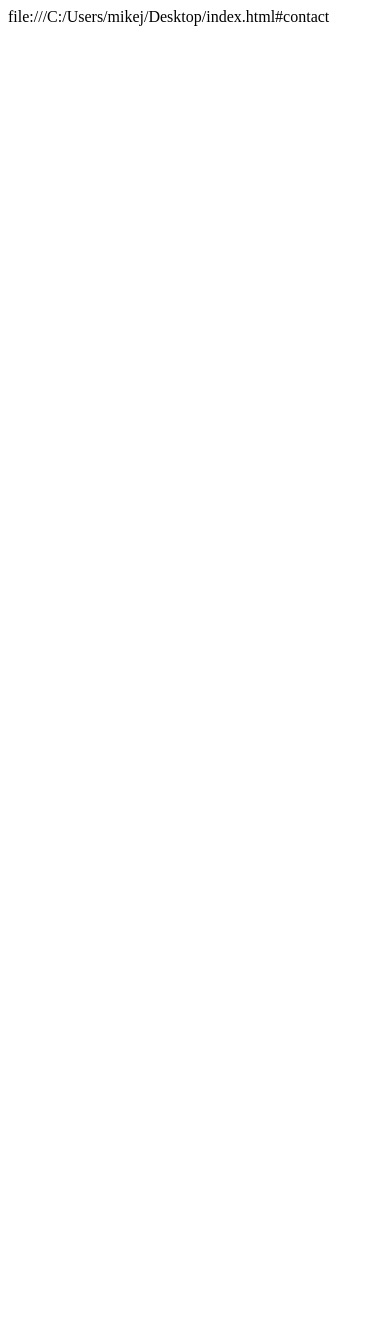
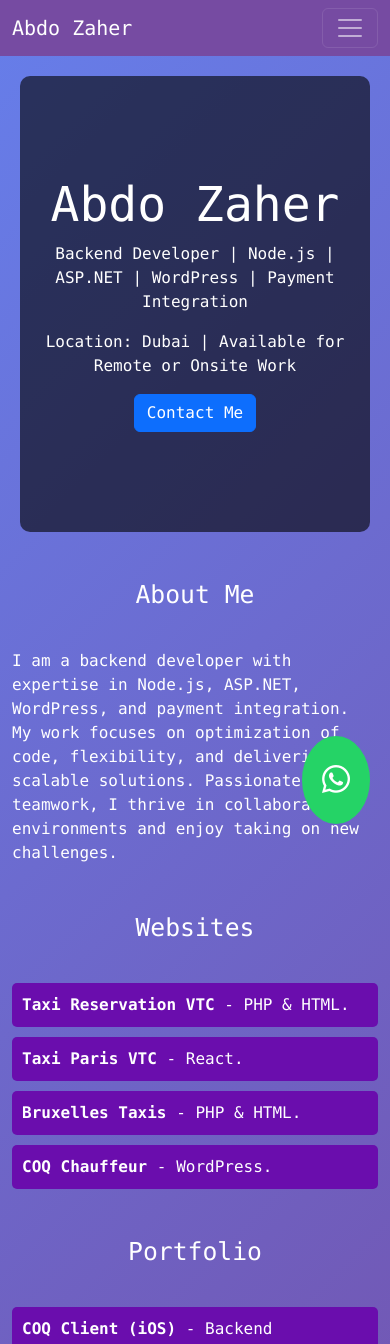
Before and after one commit to mikeooo009/abdo.github.io, a plain HTML site: page index.html in a window 390 px wide. Shown: the top 1344 px of the page. Before the commit the page ends 844 px from the top, so only its background shows below. Drawn offline with nearby package versions, Linux system fonts and the light colour scheme.

Commit message:
Update index.html

```diff
--- a/index.html
+++ b/index.html
@@ -1 +1,172 @@
-file:///C:/Users/mikej/Desktop/index.html#contact
+<!DOCTYPE html>
+<html lang="en">
+<head>
+  <meta charset="UTF-8">
+  <meta name="viewport" content="width=device-width, initial-scale=1.0">
+  <title>Portfolio - Alzaher Abdelmoneim</title>
+  <link href="https://cdn.jsdelivr.net/npm/bootstrap@5.3.0-alpha3/dist/css/bootstrap.min.css" rel="stylesheet">
+  <link rel="stylesheet" href="https://cdnjs.cloudflare.com/ajax/libs/font-awesome/6.0.0-beta3/css/all.min.css">
+  <style>
+    body {
+      font-family: 'Consolas', monospace;
+      background: linear-gradient(135deg, #667eea 0%, #764ba2 100%);
+      animation: fadeIn 1.5s;
+      color: white;
+    }
+    @keyframes fadeIn {
+      0% { opacity: 0; }
+      100% { opacity: 1; }
+    }
+    .hero {
+      background: rgba(0, 0, 0, 0.6);
+      color: white;
+      padding: 100px 0;
+      text-align: center;
+      border-radius: 10px;
+      margin: 20px;
+    }
+    .hero h1 {
+      font-size: 3rem;
+    }
+    .section-title {
+      text-align: center;
+      margin-bottom: 40px;
+      color: #fff;
+    }
+    .icon {
+      font-size: 3rem;
+      color: #FFD700;
+    }
+    footer {
+      background: #6a0dad;
+      color: white;
+      padding: 20px 0;
+      text-align: center;
+      border-radius: 10px;
+    }
+    footer a {
+      color: #FFD700;
+      text-decoration: none;
+    }
+    footer a:hover {
+      text-decoration: underline;
+    }
+    .whatsapp-btn {
+      position: fixed;
+      bottom: 20px;
+      right: 20px;
+      background-color: #25D366;
+      color: white;
+      font-size: 32px;
+      border-radius: 50%;
+      padding: 20px;
+      text-align: center;
+      z-index: 1000;
+    }
+    .website-list {
+      list-style: none;
+      padding: 0;
+    }
+    .website-list li {
+      margin-bottom: 10px;
+      padding: 10px;
+      background: #6a0dad;
+      border-radius: 5px;
+      transition: transform 0.3s, background 0.3s;
+    }
+    .website-list li:hover {
+      transform: scale(1.05);
+      background: #764ba2;
+    }
+    .website-list a {
+      text-decoration: none;
+      color: white;
+      font-weight: bold;
+    }
+    .navbar-custom {
+      background: #764ba2;
+    }
+    #contact a {
+      color: white;
+      text-decoration: none;
+    }
+    #contact a:hover {
+      text-decoration: underline;
+    }
+  </style>
+</head>
+<body>
+
+<!-- Navbar -->
+<nav class="navbar navbar-expand-lg navbar-dark navbar-custom">
+  <div class="container-fluid">
+    <a class="navbar-brand" href="#">Abdo Zaher</a>
+    <button class="navbar-toggler" type="button" data-bs-toggle="collapse" data-bs-target="#navbarNav" aria-controls="navbarNav" aria-expanded="false" aria-label="Toggle navigation">
+      <span class="navbar-toggler-icon"></span>
+    </button>
+    <div class="collapse navbar-collapse" id="navbarNav">
+      <ul class="navbar-nav ms-auto">
+        <li class="nav-item"><a class="nav-link" href="#about">About</a></li>
+        <li class="nav-item"><a class="nav-link" href="#portfolio">Portfolio</a></li>
+        <li class="nav-item"><a class="nav-link" href="#contact">Contact</a></li>
+      </ul>
+    </div>
+  </div>
+</nav>
+
+<!-- Hero Section -->
+<section class="hero">
+  <h1>Abdo Zaher</h1>
+  <p>Backend Developer | Node.js | ASP.NET | WordPress | Payment Integration</p>
+  <p>Location: Dubai | Available for Remote or Onsite Work</p>
+  <a href="#contact" class="btn btn-primary">Contact Me</a>
+</section>
+
+<!-- About Section -->
+<section id="about" class="container my-5">
+  <h2 class="section-title">About Me</h2>
+  <p>I am a backend developer with expertise in Node.js, ASP.NET, WordPress, and payment integration. My work focuses on optimization of code, flexibility, and delivering scalable solutions. Passionate about teamwork, I thrive in collaborative environments and enjoy taking on new challenges.</p>
+</section>
+
+<!-- Websites Section -->
+<section id="websites" class="container my-5">
+  <h2 class="section-title">Websites</h2>
+  <ul class="website-list">
+    <li><a href="https://taxi-reservation-vtc.com/" target="_blank">Taxi Reservation VTC</a> - PHP & HTML.</li>
+    <li><a href="https://taxiparis-reservezvotrevtc.fr/" target="_blank">Taxi Paris VTC</a> - React.</li>
+    <li><a href="https://bruxelles-taxis.com/" target="_blank">Bruxelles Taxis</a> - PHP & HTML.</li>
+    <li><a href="https://coq-chauffeur.site" target="_blank">COQ Chauffeur</a> - WordPress.</li>
+  </ul>
+</section>
+
+<!-- Portfolio Section -->
+<section id="portfolio" class="container my-5">
+  <h2 class="section-title">Portfolio</h2>
+  <ul class="website-list">
+    <li><a href="https://apps.apple.com/fr/app/coq-client/id1558214280" target="_blank">COQ Client (iOS)</a> - Backend developed using Node.js and Firebase.</li>
+    <li><a href="https://play.google.com/store/apps/details?id=com.ouitaxi.fr&amp;hl=fr&amp;gl=US" target="_blank">COQ Client (Android)</a> - Backend built with Node.js, Firebase, and microservices.</li>
+    <li><a href="https://play.google.com/store/apps/details?id=com.godispatch.fr&amp;hl=fr&amp;gl=US" target="_blank">Go Dispatch (Android)</a> - Backend implemented using ASP.NET Core and SQL Server.</li>
+    <li><a href="https://apps.apple.com/fr/app/coq-chauffeur/id1503893435" target="_blank">COQ Chauffeur (iOS)</a> - Backend integrated with Node.js and Stripe.</li>
+  </ul>
+</section>
+
+<!-- Contact Section -->
+<section id="contact" class="container my-5">
+  <h2 class="section-title">Contact Me</h2>
+  <p><i class="fas fa-envelope"></i> <a href="mailto:abdo.zah99@gmail.com">abdo.zah99@gmail.com</a></p>
+  <p><i class="fas fa-phone"></i> <a href="tel:+971503053647">+971 50 305 3647</a></p>
+</section>
+
+<!-- Footer -->
+<footer>
+  <p>&copy; 2024 Alzaher Abdelmoneim | <a href="mailto:abdo.zah99@gmail.com">abdo.zah99@gmail.com</a></p>
+</footer>
+
+<!-- WhatsApp Button -->
+<a href="https://wa.me/971503053647" class="whatsapp-btn" target="_blank">
+  <i class="fab fa-whatsapp"></i>
+</a>
+
+<script src="https://cdn.jsdelivr.net/npm/bootstrap@5.3.0-alpha3/dist/js/bootstrap.bundle.min.js"></script>
+</body>
+</html>
```
